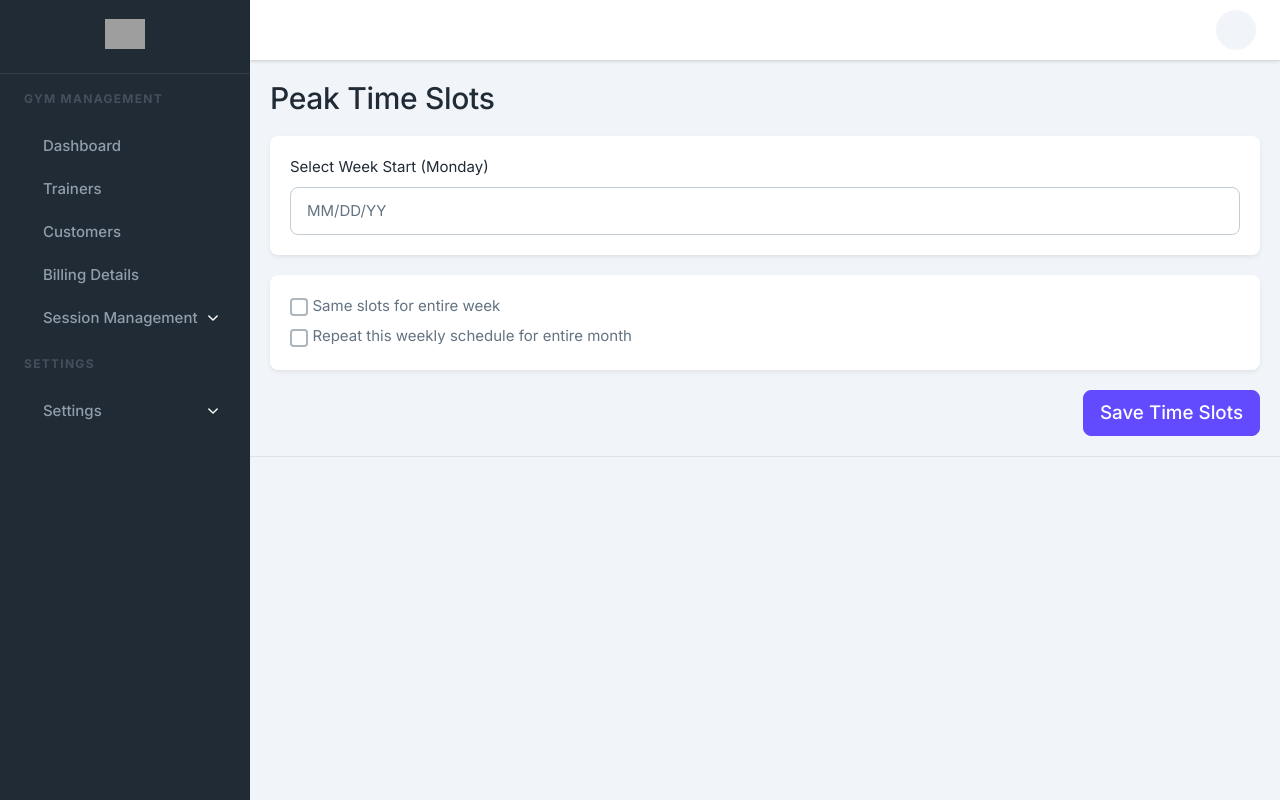
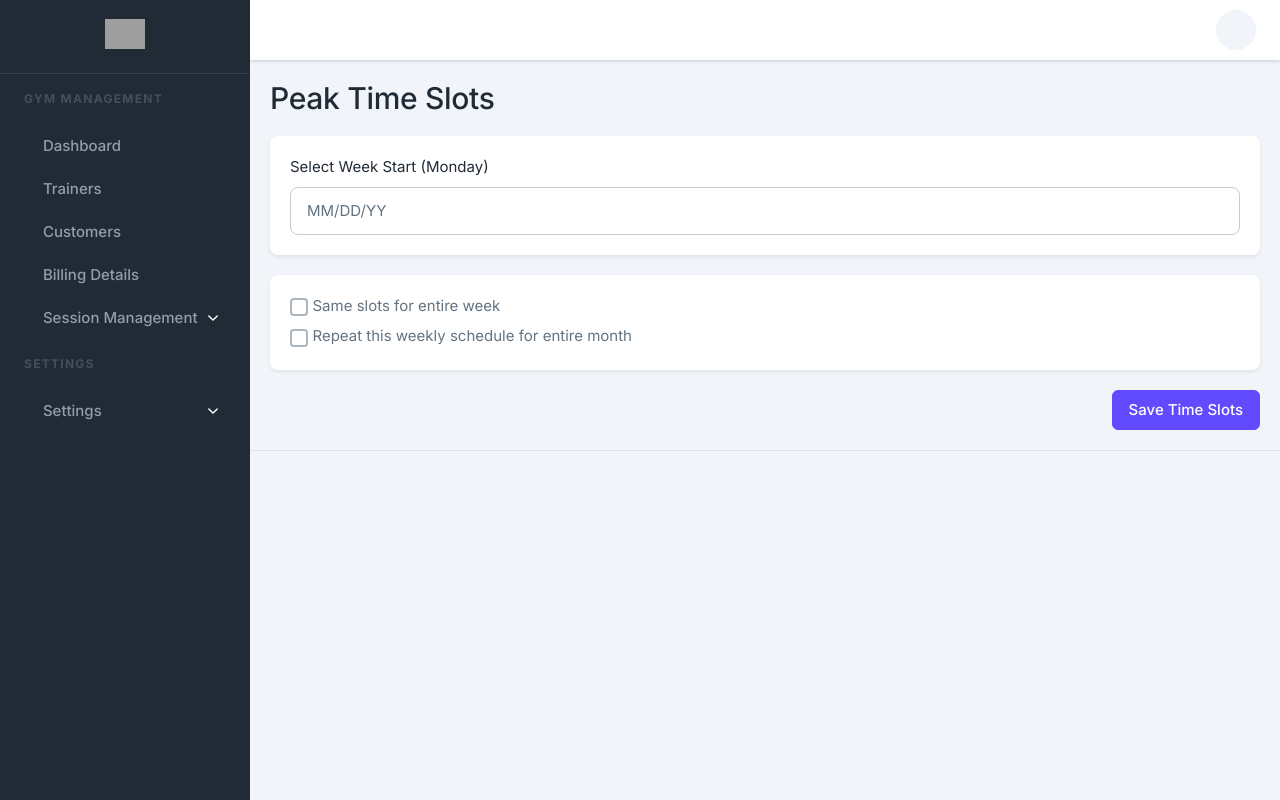
Before and after one commit to prafullvyas272/Fitness-admin-frontend, a Next.js app: page /availability-slots in a window 1280 px wide. Built offline with nearby package versions, Linux system fonts and the light colour scheme; grey boxes are pictures that could not be loaded; a web font is replaced by a local one.

Commit message:
Updated availablity page

```diff
--- a/pages/availability-slots/index.js
+++ b/pages/availability-slots/index.js
@@ -560,7 +560,7 @@ const formatToUS = (dateString) => {
 
       <div className="text-end mt-4">
         <Button
-  size="lg"
+  // size="lg"
   variant="primary"
   onClick={handleSubmit}
   disabled={saving}
```
